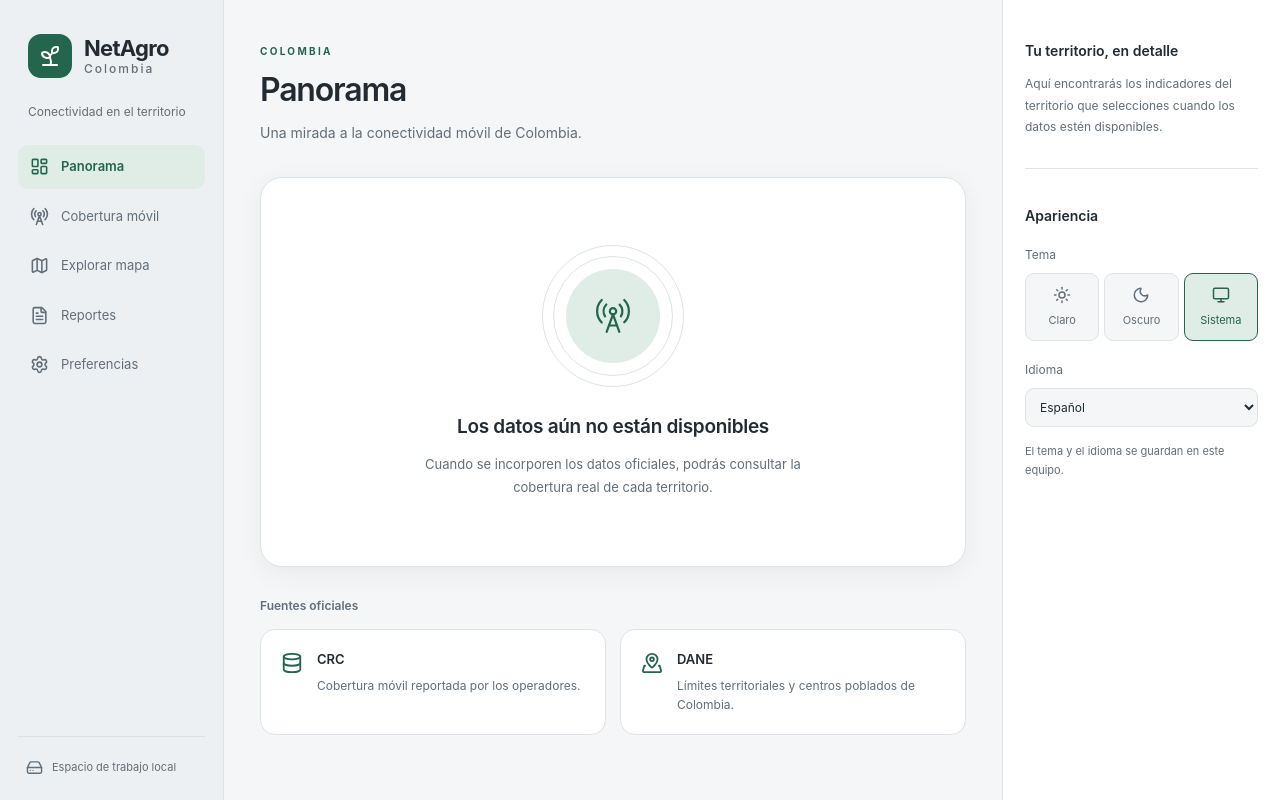
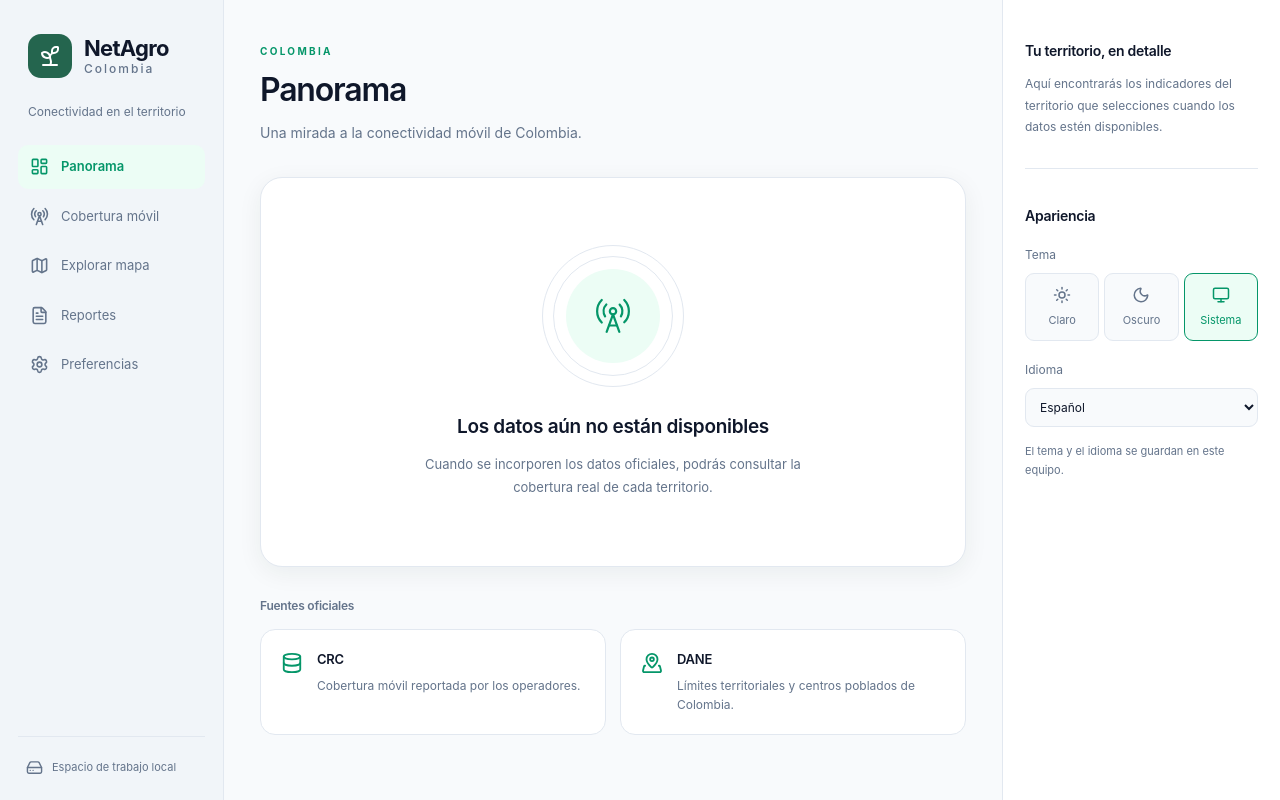
Before and after one commit to karol-Isabella/netagro-colombia-desktop, a React (Vite) app: page / in a window 1280 px wide. Built offline with nearby package versions, Linux system fonts and the light colour scheme.

Commit message:
style(theme): refine global CSS variables for Apple SaaS light and dark color palettes

```diff
--- a/src/index.css
+++ b/src/index.css
@@ -3,38 +3,117 @@
 @tailwind utilities;
 
 :root {
-  font-family: -apple-system, BlinkMacSystemFont, 'Segoe UI', sans-serif;
+  font-family: -apple-system, BlinkMacSystemFont, "SF Pro Text", "SF Pro Display", "Segoe UI", Roboto, Helvetica, Arial, sans-serif;
   font-synthesis: none;
   text-rendering: optimizeLegibility;
   -webkit-font-smoothing: antialiased;
+  -moz-osx-font-smoothing: grayscale;
+
+  /* Modern Apple / SaaS Light Palette */
   --surface: #ffffff;
-  --canvas: #f5f6f8;
-  --sidebar: #edf0f3;
-  --text: #222b31;
-  --muted: #626e78;
-  --line: #dde3e7;
-  --accent: #24654e;
-  --accent-soft: #dfede6;
+  --surface-hover: #f8fafc;
+  --canvas: #f8fafc;
+  --sidebar: #f1f5f9;
+  --text: #0f172a;
+  --muted: #64748b;
+  --line: #e2e8f0;
+  --accent: #059669;
+  --accent-hover: #047857;
+  --accent-soft: #ecfdf5;
+  --accent-glow: rgba(5, 150, 105, 0.15);
+  --glass-bg: rgba(255, 255, 255, 0.75);
+  --glass-border: rgba(255, 255, 255, 0.6);
+  --shadow-sm: 0 1px 2px 0 rgba(0, 0, 0, 0.05);
+  --shadow-md: 0 4px 6px -1px rgba(0, 0, 0, 0.07), 0 2px 4px -2px rgba(0, 0, 0, 0.05);
+  --shadow-lg: 0 10px 15px -3px rgba(0, 0, 0, 0.08), 0 4px 6px -4px rgba(0, 0, 0, 0.04);
+  --shadow-xl: 0 20px 25px -5px rgba(0, 0, 0, 0.08), 0 8px 10px -6px rgba(0, 0, 0, 0.04);
 }
+
 :root.dark {
-  --surface: #20282d;
-  --canvas: #171e23;
-  --sidebar: #1b2329;
-  --text: #edf2f4;
-  --muted: #b0bbc3;
-  --line: #364149;
-  --accent: #a0dcbd;
-  --accent-soft: #2b4238;
+  /* Modern Apple / SaaS Dark Palette */
+  --surface: #111827;
+  --surface-hover: #1e293b;
+  --canvas: #0b0f17;
+  --sidebar: #0e141e;
+  --text: #f8fafc;
+  --muted: #94a3b8;
+  --line: #1e293b;
+  --accent: #34d399;
+  --accent-hover: #10b981;
+  --accent-soft: rgba(5, 150, 105, 0.15);
+  --accent-glow: rgba(52, 211, 153, 0.2);
+  --glass-bg: rgba(17, 24, 39, 0.75);
+  --glass-border: rgba(255, 255, 255, 0.08);
+  --shadow-sm: 0 1px 2px 0 rgba(0, 0, 0, 0.4);
+  --shadow-md: 0 4px 6px -1px rgba(0, 0, 0, 0.4), 0 2px 4px -2px rgba(0, 0, 0, 0.3);
+  --shadow-lg: 0 10px 15px -3px rgba(0, 0, 0, 0.5), 0 4px 6px -4px rgba(0, 0, 0, 0.3);
+  --shadow-xl: 0 20px 25px -5px rgba(0, 0, 0, 0.6), 0 8px 10px -6px rgba(0, 0, 0, 0.4);
 }
-* { box-sizing: border-box; }
-body { margin: 0; min-width: 360px; background: var(--canvas); color: var(--text); }
-button, input, select { font: inherit; }
-button, a, select, input { -webkit-tap-highlight-color: transparent; }
-button, select { cursor: pointer; }
-a { color: inherit; text-decoration: none; }
-:focus-visible { outline: 3px solid var(--accent); outline-offset: 4px; }
-h1, h2, h3, p { margin: 0; }
-h1, h2, h3 { font-weight: 600; }
+
+* {
+  box-sizing: border-box;
+}
+
+body {
+  margin: 0;
+  min-width: 360px;
+  background: var(--canvas);
+  color: var(--text);
+  overflow-x: hidden;
+  transition: background-color 0.3s ease, color 0.3s ease;
+}
+
+button, input, select {
+  font: inherit;
+}
+
+button, a, select, input {
+  -webkit-tap-highlight-color: transparent;
+}
+
+button, select {
+  cursor: pointer;
+}
+
+a {
+  color: inherit;
+  text-decoration: none;
+}
+
+:focus-visible {
+  outline: 2px solid var(--accent);
+  outline-offset: 2px;
+}
+
+h1, h2, h3, p {
+  margin: 0;
+}
+
+h1, h2, h3 {
+  font-weight: 600;
+  letter-spacing: -0.02em;
+}
+
+/* Custom sleek scrollbars */
+::-webkit-scrollbar {
+  width: 6px;
+  height: 6px;
+}
+::-webkit-scrollbar-track {
+  background: transparent;
+}
+::-webkit-scrollbar-thumb {
+  background: var(--line);
+  border-radius: 9999px;
+}
+::-webkit-scrollbar-thumb:hover {
+  background: var(--muted);
+}
+
 @media (prefers-reduced-motion: reduce) {
-  *, *::before, *::after { animation: none !important; transition: none !important; scroll-behavior: auto !important; }
+  *, *::before, *::after {
+    animation: none !important;
+    transition: none !important;
+    scroll-behavior: auto !important;
+  }
 }
```
